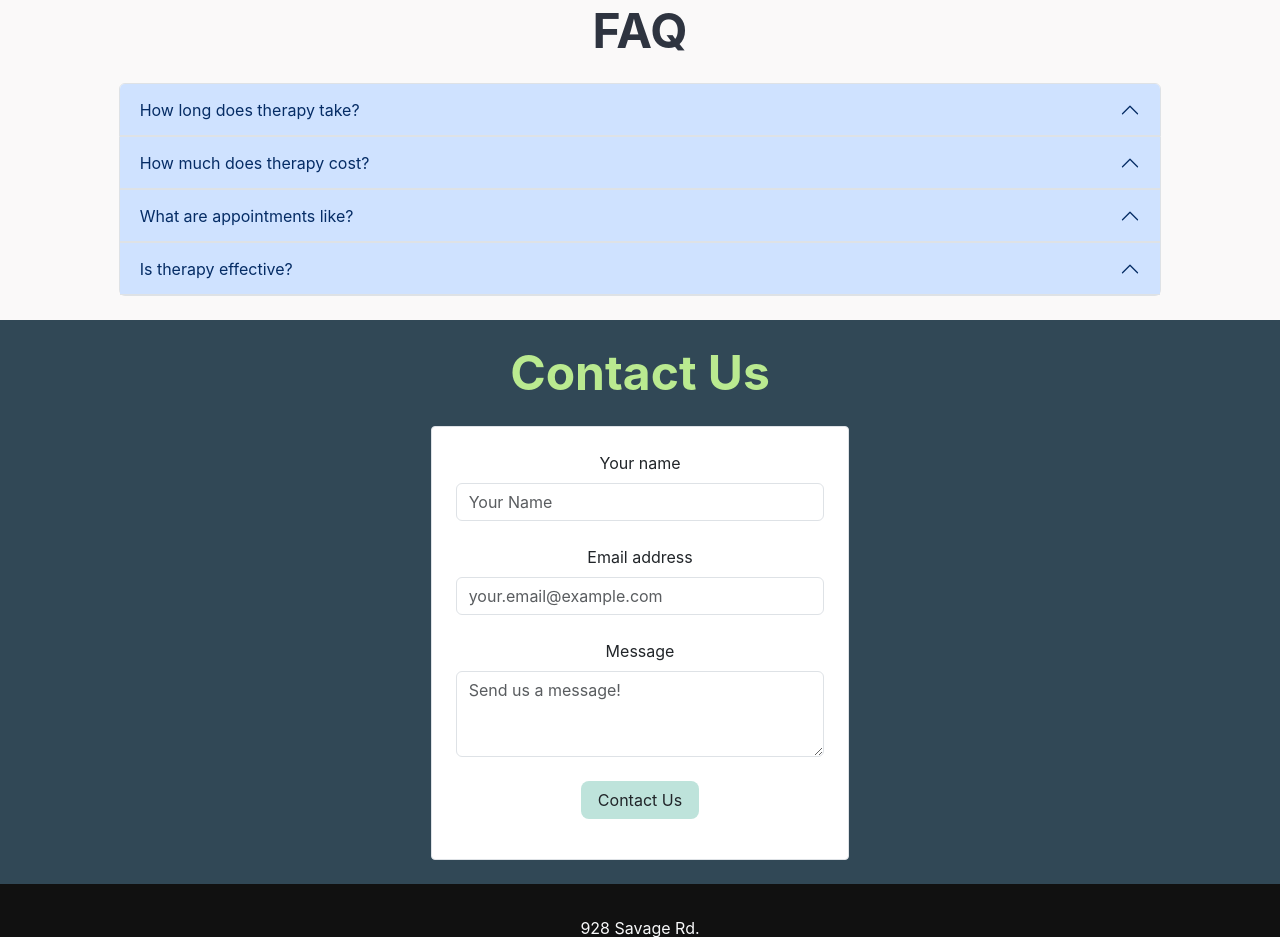
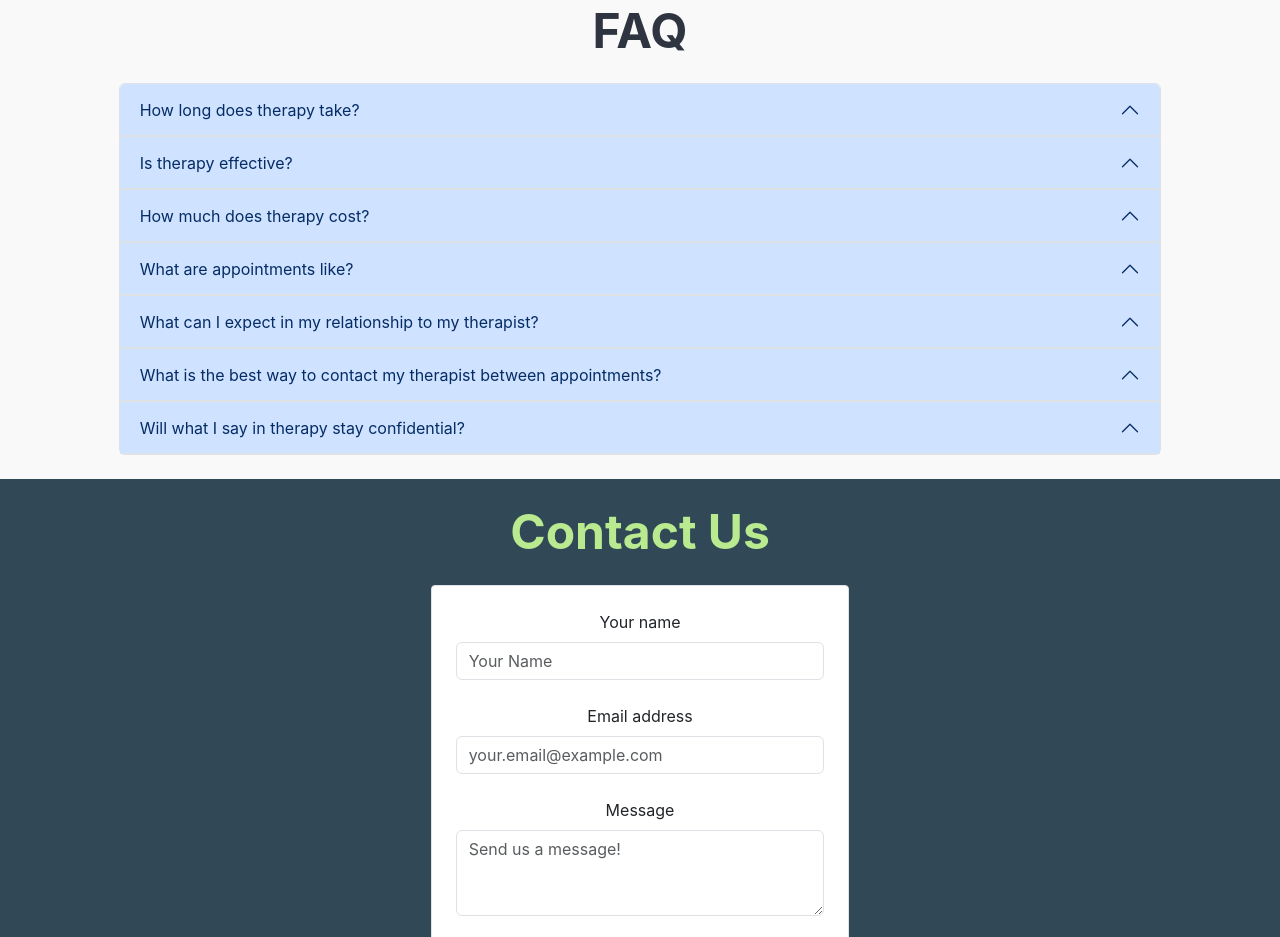
Before and after one commit to aohcc/aohcc, a React (Create React App) app: page / in a window 1280 px wide. Shown: the part 2100-3037 px from the top of the page. Built offline with nearby package versions, Linux system fonts and the light colour scheme.

Commit message:
Added additional FAQs, reordered FAQ items, and other minor FAQ changes.

```diff
--- a/src/components/faq.jsx
+++ b/src/components/faq.jsx
@@ -5,19 +5,37 @@ const faqs = [
     question: "How long does therapy take?",
     answer: (
       <div className="col-10 p-3 mx-auto">
-        <p>Unfortunately there is no way to provide a set answer to this question as it varies greatly. Some factors that contribute to the length of therapy include: how significant the presenting issues are, how longstanding the presenting issues are, how much a client is able to invest in the therapeutic process, as well as what supports and resources client has access to. Additionally, some people come to therapy, accomplish their initial therapeutic goals, but decide to stay in therapy longer-term because they see a benefit to being in therapy in general.</p>
-        <p>With all of that said, your therapist will thoroughly assess your presenting difficulties, a process that typically takes 1-4 sessions. After the assessment, your therapist will clarify what your initial therapeutic goals are, collaborate with you in developing a personalized treatment plan, and give a timetable (typically 8-12 sessions) of when you and your therapist can check-back in to reassess your progress in therapy and reformulate therapeutic goals as needed.</p>
+        <p>The answer is: it depends. The length of therapy can vary greatly and depends on a number of factors. Some factors of those factors include: how significant the presenting issues are, how longstanding the presenting issues are, how much a person is able to invest in the therapeutic process, as well as what supports and resources the person has access to. Additionally, some people come to therapy, accomplish their initial therapeutic goals, but decide to stay in therapy longer-term because they see a benefit to staying in therapy for their overall health and well-being.
+        </p>
+        <p>With all of that said, what you can initially expect in therapy is that your therapist will thoroughly assess your presenting difficulties, a process that typically takes 1-4 sessions. After the assessment, your therapist will clarify what your initial therapeutic goals are, collaborate with you in developing a personalized treatment plan, and give a timeframe (typically 8-12 sessions) of when you and your therapist can check-back in to reassess your progress in therapy and reformulate therapeutic goals as needed.
+        </p>
+        <p>Of course, if you would like to end therapy for any reason, you can do so at anytime. If you are having concerns about your progress in therapy or about the direction of therapy, we would encourage you to share your concerns with your therapist. This provides your therapist the opportunity to hear your questions and concerns and change the approach to your therapy if needed. Additionally, it provides you and your therapist an opportunity to explore whether a referral for additional or alternative services would be beneficial to you.
+        </p>
       </div>
     )
   },
   {
       item: "q2",
+      question: "Is therapy effective?",
+      answer: (
+        <>
+          <div className="col-10 mx-auto p-3">
+            <p>Research has consistently shown that the majority of those who participate in therapy experience at least some improvement in symptoms. With that said, a number of factors can contribute to the effectiveness (or lack thereof) of therapy. Some of these factors include how long-standing and complex a particular issue is and whether there are evidenced-based treatments for that particular concern. Additionally, most therapies require the active engagement and participation on the part of the client. This participation often includes taking skills and strategies learned in therapy to practice outside of therapy. Research has identified a set of factors, called, "common factors," that also impact the effectiveness of therapy. Some "common factors" include how comfortable, safe, and understood you feel with your therapist, the ability of you and your therapist to develop an agreed upon conceptualization of your difficulties, how clear and specific the goals you and your therapist establish for therapy are, as well what resources and supports you have available (such as social support, community supports, financial support, etc.).
+            </p>
+            <p>In short, there are a lot of variables that go into whether any specific course of therapy will be effective and while most people experience at least some benefits from therapy, unfortunately we cannot guarantee that you personally will benefit from therapy. What we can promis is that each therapist at AOHCC will support you, collaborate with you, and use their clinical expertise to try and find solutions that work for you. Additionally, if your therapist feels you would be better served by a different type of treatment or service, your therapist will discuss this with you and will seek to connect you with any such service that could be beneficial to you.
+            </p>
+              </div>
+                    </>
+  )
+  },
+  {
+    item: "q3",
     question: "How much does therapy cost?",
     answer: (
       <div className="p-3">
-        <h5 className="mb-3">Our rates for sessions are as follows:</h5>
+        <h6 className="mb-3">Our rates for sessions are as follows:</h6>
         <div className="d-flex flex-column flex-md-row justify-content-around">
-          <div className="card">
+          <div className="card mb-3">
             <div className="card-header">
             <h5 className="card-title">Fully licensed therapists</h5>
             </div>
@@ -27,7 +45,7 @@ const faqs = [
               <p className="card-text">Family psychotherapy*, 55 minutes: $170</p>
             </div>
           </div>
-          <div className="card">
+          <div className="card mb-3">
             <div className="card-header">
               <h5 className="card-title">Associate level therapists</h5>
             </div>
@@ -38,11 +56,15 @@ const faqs = [
             </div>
           </div>
         </div>
+        <div className="col-10 mx-auto">
+          <p>Payment is due at the start of your appointment. To simplify billing for yourself and your therapist, we will, with your consent, obtain a credit card to keep on file that will be charged for your appointments.</p>
+          <p>*Please note that all appointments with persons under the age of 18 are billed at the family psychotherapy rate.</p>
+        </div>
       </div>
     )
   },
   {
-    item: "q3",
+    item: "q4",
     question: "What are appointments like?",
     answer: (
       <>
@@ -68,14 +90,41 @@ const faqs = [
             )
   },
   {
-    item: "q4",
-    question: "Is therapy effective?",
+    item: "q5",
+    question: "What can I expect in my relationship to my therapist?",
     answer: (
       <>
         <div className="col-10 mx-auto p-3">
-          <p>Research has consistently shown that the majority of those who participate in therapy experience at least some improvement in symptoms. With that said, a number of factors can contribute to the effectiveness (or lack thereof) of therapy. Some of these factors include how long-standing and complex a particular issue is and whether there are evidenced-based treatments for that particular concern. Additionally, most therapies require the active engagement and participation on the part of the client. This participation often includes taking skills and strategies learned in therapy to practice outside of therapy. Research has identified a set of factors, called, "common factors," that also impact the effectiveness of therapy. Some "common factors" include how comfortable, safe, and understood you feel with your therapist, the ability of you and your therapist to develop an agreed upon conceptualization of your difficulties, how clear and specific the goals you and your therapist establish for therapy are, as well what resources and supports you have available (such as social support, community supports, financial support, etc.).
+          <p>You can expect a personal, warm, but professional relationship with your therapist. This means that during appointments, you can expect to feel heard, understood, respected, and safe with your therapist, even when your therapist if offering feedback to you. You can also expect that the primary focus of the relationship will be on you and on your goals. This means that while your therapist may share personal information, that information will be shared with a therapeutic goal in mind.
           </p>
-          <p>In short, there are a lot of variables that go into whether any specific course of therapy will be effective and while most people experience at least some benefits from therapy, unfortunately we cannot guarantee that you personally will benefit from therapy. What we can promis is that each therapist at AOHCC will support you, collaborate with you, and use their clinical expertise to try and find solutions that work for you. Additionally, if your therapist feels you would be better served by a different type of treatment or service, your therapist will discuss this with you and will seek to connect you with any such service that could be beneficial to you.`
+          <p>Additionally, it is important to know that all of our therapists operate according to the ethical guidelines set for by their respective professional organizations, such as the American Psychological Association (APA), the American Counseling Association (ACA), and the National Association of Social Workers (NASW). These organizations set guidelines for relationships with clients in order to protect clients and ensure the safety of therapeutic relationships. According to these guidelines, therapists cannot have any social interactions with a client for at least 2 years after the termination of treatment. Additionally, under no circumstances can therapists engage in a romantic and/or sexual relationship with any current or past client.
+          </p>
+          <p>Of course, the Lowcountry can be a small community and you may on occasion run into your therapist while out in the community. If this happens, your therapist will not initiate contact with you. This is done in order to protect your confidentiality, as it could be awkward or uncomfortable for a friend or family member to ask how you know your therapist. You are of course free to initiate contact with your therapist and introduce your therapist to anyone you want to. But please know that any such interactions with your therapist will be kept brief and that your therapist will not engage in any therapeutic conversations (including discussing therapy-related matters) during such encounters in the community.
+          </p>
+          <p>You can also expect that your therapist will continue to pursue additional training and supervision in order to further develop and grow as a therapist. Some trainings require that a participating therapist record sessions with some clients so that the therapist can receive feedback on the implementation of the specific therapeutic approach or technique. Should your therapist engage in (or already be engaged in) such a training and want to record some sessions with you, your therapist will discuss this with you, provide you with information about how any recordings will be used, stored, and destroyed, and will answer any questions or concerns you may have. Your therapist will not record any session, in any way (audio or video) without your express written consent. Should you provide such written consent, you can withdraw your consent at any time by talking to your therapist about your desire to withdraw your consent to record sessions and by providing a written notice thereof. We also ask that you agree to not record sessions in any way (audio or video) without your therapist's express written consent.
+          </p>
+          <p>All of these boundaries and structures are meant to promote a sense of safety and comfort for both you and your therapist, so that therapy can remain focused on your goals and can be as effective as possible.
+          </p>
+        </div>
+      </>
+    )
+  },
+  {
+    item: "q6",
+    question: "What is the best way to contact my therapist between appointments?",
+    answer: "Placeholder"
+  },
+  {
+    item: "q7",
+    question: "Will what I say in therapy stay confidential?",
+    answer: (
+      <>
+        <div className="col-10 mx-auto p-3">
+          <p>In general the answer is yes. Therapy works best when there is trust that you can share (if you choose) the most private of your thoughts and feelings without worrying that someone else will learn about them. It is both a priority for our therapists as well as the professional organizations we belong to, to strictly guard and protect client confidentiality.
+          </p>
+          <p>But it is important for you to know that there are some circumstances where confidentiality can or must be broken. Most of these circumstances involve situations where another person may be in physical danger and we as therapists are required, by law, to report the potential danger so that law enforcement and other state agencies can do their work of keeping others safe.
+          </p>
+          <p>Because we want you to have a clear sense of what information will remain confidential and what information we need to report, we have created a handout on confidentiality that you can download below. This handout will also be included in your intake paperwork if you choose to seek services with us, but we include it on our website so that if you ever forget what is on there, you can reference it here. Please read it over carefully and if you have any further questions about confidentiality in therapy, please do not hesitate to speak to your therapist or call our office.
           </p>
         </div>
       </>
```
Lines whose indentation alone changed are shown as unchanged.
